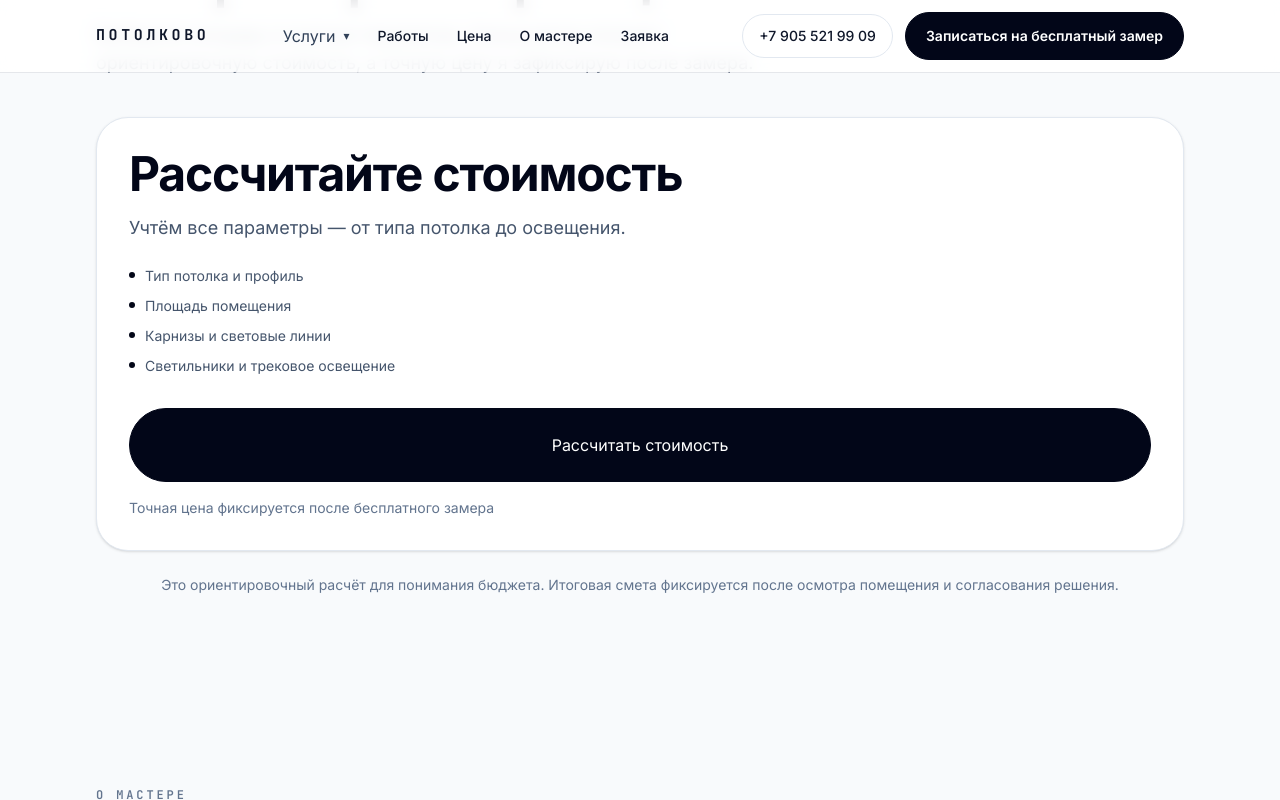
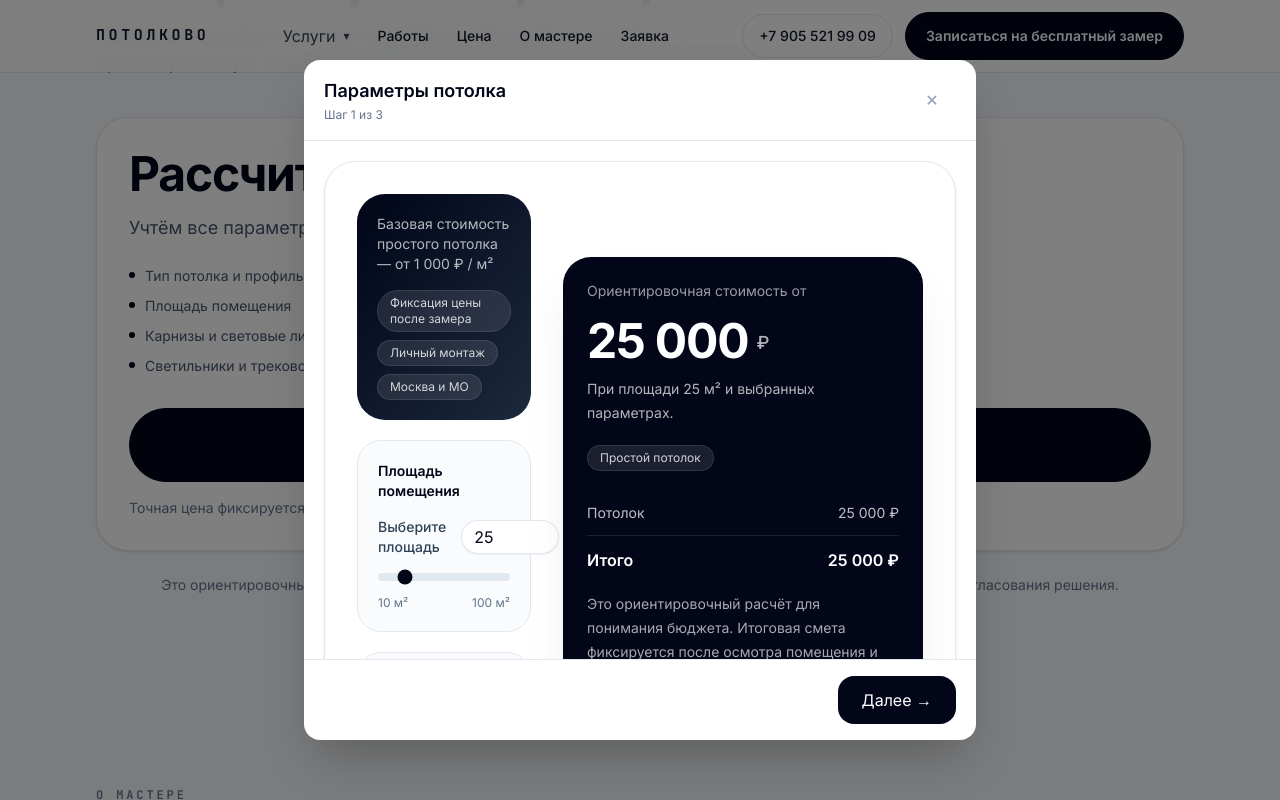
Before and after one commit to svladimirtsk-crypto/nextjs-potolkovo, a Next.js app: page / in a window 1280 px wide. Both pictures are taken after a click on the button "Рассчитать стоимость". Shown: the part 1885-2685 px from the top of the page. Built offline with nearby package versions, Linux system fonts and the light colour scheme.

Commit message:
Update calculator-modal.tsx

```diff
--- a/components/calculator-modal/calculator-modal.tsx
+++ b/components/calculator-modal/calculator-modal.tsx
@@ -1,5 +1,250 @@
 "use client";
 
+import { useEffect, useRef, useState, useCallback } from "react";
+import { createPortal } from "react-dom";
+
+import type { WizardStep } from "@/lib/calculator-modal-types";
+import { useCalculatorModal } from "./calculator-modal-context";
+import { usePriceCalculatorBridge } from "@/components/home/price-calculator-context";
+import { scrollToAnchorTarget } from "@/lib/scroll-to-anchor";
+import { WizardStep0Calculator } from "./wizard-step0-calculator";
+import { WizardStep1Lighting } from "./wizard-step1-lighting";
+import { WizardStep2Summary } from "./wizard-step2-summary";
+
+const STEP_TITLES = [
+  "Параметры потолка",
+  "Освещение",
+  "Итог расчёта",
+] as const;
+
+function getFocusableElements(container: HTMLElement): HTMLElement[] {
+  const selector = [
+    'a[href]',
+    'button:not([disabled])',
+    'input:not([disabled])',
+    'select:not([disabled])',
+    'textarea:not([disabled])',
+    '[tabindex]:not([tabindex="-1"])',
+  ].join(", ");
+  return Array.from(container.querySelectorAll(selector));
+}
+
 export function CalculatorModal() {
-  return null;
+  const { isOpen, currentStep, closeCalculator, goToStep, options, lightingDraft } =
+    useCalculatorModal();
+  const { hasInteracted, snapshot, setSnapshot, setHasInteracted } =
+    usePriceCalculatorBridge();
+
+  const panelRef = useRef<HTMLDivElement>(null);
+  const overlayRef = useRef<HTMLDivElement>(null);
+  const previousFocusRef = useRef<HTMLElement | null>(null);
+  const [visible, setVisible] = useState(false);
+
+  const shouldApplyPreset =
+    options?.preset && (!hasInteracted || options.forcePreset === true);
+  const activePreset = shouldApplyPreset ? options.preset : undefined;
+
+  // Enter animation + scroll lock + focus
+  useEffect(() => {
+    if (!isOpen) return;
+
+    previousFocusRef.current = document.activeElement as HTMLElement;
+    document.body.style.overflow = "hidden";
+
+    const reducedMotion = window.matchMedia(
+      "(prefers-reduced-motion: reduce)"
+    ).matches;
+
+    if (reducedMotion) {
+      setVisible(true);
+    } else {
+      requestAnimationFrame(() => {
+        setVisible(true);
+      });
+    }
+
+    requestAnimationFrame(() => {
+      if (panelRef.current) {
+        const focusable = getFocusableElements(panelRef.current);
+        if (focusable.length > 0) {
+          focusable[0].focus();
+        }
+      }
+    });
+
+    return () => {
+      document.body.style.overflow = "";
+    };
+  }, [isOpen]);
+
+  // Restore focus on close
+  useEffect(() => {
+    if (!isOpen && previousFocusRef.current) {
+      previousFocusRef.current.focus();
+      previousFocusRef.current = null;
+    }
+  }, [isOpen]);
+
+  // Escape + focus trap
+  useEffect(() => {
+    if (!isOpen) return;
+
+    const handleKeyDown = (e: KeyboardEvent) => {
+      if (e.key === "Escape") {
+        e.preventDefault();
+        closeCalculator();
+        return;
+      }
+
+      if (e.key === "Tab" && panelRef.current) {
+        const focusable = getFocusableElements(panelRef.current);
+        if (focusable.length === 0) return;
+
+        const first = focusable[0];
+        const last = focusable[focusable.length - 1];
+
+        if (e.shiftKey) {
+          if (document.activeElement === first) {
+            e.preventDefault();
+            last.focus();
+          }
+        } else {
+          if (document.activeElement === last) {
+            e.preventDefault();
+            first.focus();
+          }
+        }
+      }
+    };
+
+    document.addEventListener("keydown", handleKeyDown);
+    return () => document.removeEventListener("keydown", handleKeyDown);
+  }, [isOpen, closeCalculator]);
+
+  const handleOverlayClick = useCallback(
+    (e: React.MouseEvent) => {
+      if (e.target === overlayRef.current) {
+        closeCalculator();
+      }
+    },
+    [closeCalculator]
+  );
+
+  const handleConfirm = useCallback(() => {
+    if (snapshot && lightingDraft) {
+      setSnapshot({ ...snapshot, lighting: lightingDraft });
+    }
+    setHasInteracted(true);
+    closeCalculator();
+
+    requestAnimationFrame(() => {
+      scrollToAnchorTarget("#action", { focus: true, highlight: true });
+    });
+  }, [snapshot, lightingDraft, setSnapshot, setHasInteracted, closeCalculator]);
+
+  if (!isOpen) return null;
+
+  const stepTitle = STEP_TITLES[currentStep] ?? STEP_TITLES[0];
+  const reducedMotion =
+    typeof window !== "undefined" &&
+    window.matchMedia("(prefers-reduced-motion: reduce)").matches;
+
+  const transitionClass = reducedMotion ? "" : "transition-all duration-200";
+
+  return createPortal(
+    <>
+      {/* Overlay */}
+      <div
+        ref={overlayRef}
+        onClick={handleOverlayClick}
+        className={`fixed inset-0 z-50 bg-black/50 ${transitionClass} ${
+          visible ? "opacity-100" : "opacity-0"
+        }`}
+        aria-hidden="true"
+      />
+
+      {/* Panel container */}
+      <div className="fixed inset-0 z-50 flex items-end md:items-center md:justify-center pointer-events-none">
+        <div
+          ref={panelRef}
+          role="dialog"
+          aria-modal="true"
+          aria-labelledby="calc-modal-title"
+          className={`pointer-events-auto w-full md:max-w-2xl bg-white md:rounded-2xl rounded-t-2xl shadow-2xl max-h-[90dvh] md:max-h-[85dvh] flex flex-col ${transitionClass} ${
+            visible
+              ? "opacity-100 translate-y-0 md:scale-100"
+              : "opacity-0 translate-y-4 md:scale-95"
+          }`}
+        >
+          {/* Header */}
+          <div className="flex items-center justify-between px-5 py-4 border-b border-slate-200 shrink-0">
+            <div>
+              <h2
+                id="calc-modal-title"
+                className="text-lg font-semibold text-slate-950"
+              >
+                {stepTitle}
+              </h2>
+              <p className="text-xs text-slate-500 mt-0.5">
+                Шаг {currentStep + 1} из 3
+              </p>
+            </div>
+            <button
+              type="button"
+              onClick={closeCalculator}
+              className="h-10 w-10 flex items-center justify-center rounded-xl text-slate-400 hover:text-slate-600 hover:bg-slate-100 transition-colors min-h-[48px] min-w-[48px]"
+              aria-label="Закрыть"
+            >
+              ✕
+            </button>
+          </div>
+
+          {/* Body */}
+          <div className="flex-1 overflow-y-auto px-5 py-5">
+            <div className={currentStep === 0 ? "" : "hidden"}>
+              <WizardStep0Calculator preset={activePreset} />
+            </div>
+            {currentStep === 1 ? <WizardStep1Lighting /> : null}
+            {currentStep === 2 ? (
+              <WizardStep2Summary onConfirm={handleConfirm} />
+            ) : null}
+          </div>
+
+          {/* Footer */}
+          <div className="border-t border-slate-200 px-5 py-4 flex items-center justify-between gap-3 shrink-0">
+            {currentStep > 0 ? (
+              <button
+                type="button"
+                onClick={() => goToStep((currentStep - 1) as WizardStep)}
+                className="h-12 px-5 rounded-2xl text-sm font-medium text-slate-600 hover:text-slate-900 hover:bg-slate-100 transition-colors min-h-[48px]"
+              >
+                ← Назад
+              </button>
+            ) : (
+              <div />
+            )}
+
+            {currentStep < 2 ? (
+              <button
+                type="button"
+                onClick={() => goToStep((currentStep + 1) as WizardStep)}
+                className="h-12 px-6 rounded-2xl bg-slate-950 text-white text-sm font-medium hover:bg-slate-800 transition-colors min-h-[48px]"
+              >
+                Далее →
+              </button>
+            ) : (
+              <button
+                type="button"
+                onClick={handleConfirm}
+                className="h-12 px-6 rounded-2xl bg-slate-950 text-white text-sm font-medium hover:bg-slate-800 transition-colors min-h-[48px]"
+              >
+                Зафиксировать смету
+              </button>
+            )}
+          </div>
+        </div>
+      </div>
+    </>,
+    document.body
+  );
 }
```
